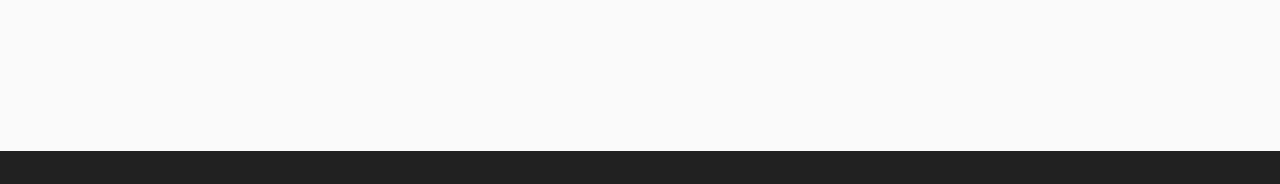
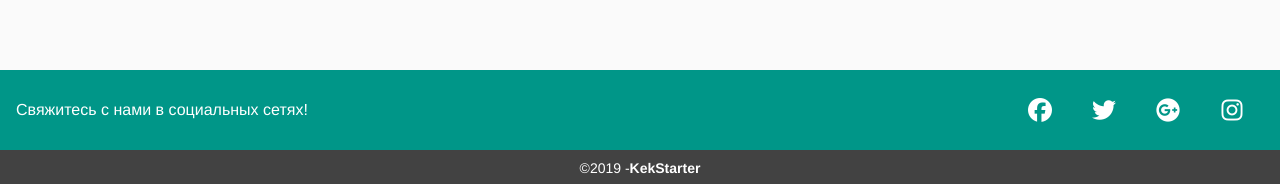
Before and after one commit to Tommy-88/Kekstarter, a Vue app in the folder Vu/: page /#/ in a window 1280 px wide. Shown: the part 613-797 px from the top of the page. Built offline with nearby package versions, Linux system fonts and the light colour scheme; no server answers.

Commit message:
add footer component

```diff
--- a/Vu/index.html
+++ b/Vu/index.html
@@ -1,13 +1,18 @@
 <!DOCTYPE html>
 <html>
-  <head>
+
+<head>
     <meta charset="utf-8">
     <meta name="viewport" content="width=device-width,initial-scale=1.0">
     <link href="https://fonts.googleapis.com/icon?family=Material+Icons" rel="stylesheet">
     <title>vue</title>
-  </head>
-  <body>
+    <script src="https://kit.fontawesome.com/99731cd8e6.js"></script>
+
+</head>
+
+<body>
     <div id="app"></div>
     <!-- built files will be auto injected -->
-  </body>
+</body>
+
 </html>
--- a/Vu/package.json
+++ b/Vu/package.json
@@ -11,9 +11,9 @@
         "build": "node build/build.js"
     },
     "dependencies": {
+        "axios": "^0.19.0",
         "bootstrap": "^4.3.1",
         "bootstrap-vue": "^2.0.0-rc.24",
-        "axios": "^0.19.0",
         "vue": "^2.5.2",
         "vue-router": "^3.0.1",
         "vue2-circle-progress": "^1.2.3",
--- a/Vu/src/App.vue
+++ b/Vu/src/App.vue
@@ -6,7 +6,7 @@
         <router-view></router-view>
       </v-container>
     </v-content>
-    <v-footer dark></v-footer>
+    <app-footer></app-footer>
   </v-app>
 </template>
 
--- /dev/null
+++ b/Vu/src/components/Footer.vue
@@ -0,0 +1,54 @@
+
+<template>
+  <v-footer
+    dark
+    height="auto"
+  >
+    <v-card
+      class="flex"
+      flat
+      tile
+    >
+      <v-card-title class="teal">
+        <strong class="subheading">Свяжитесь с нами в социальных сетях!</strong>
+
+        <v-spacer></v-spacer>
+
+        <v-btn
+          v-for="icon in icons"
+          :key="icon"
+          class="mx-3"
+          dark
+          icon
+        >
+          <v-icon size="24px">{{ icon }}</v-icon>
+        </v-btn>
+      </v-card-title>
+
+      <v-card-actions class="grey darken-3 justify-center">
+        &copy;2019 -<strong>KekStarter</strong>
+      </v-card-actions>
+    </v-card>
+  </v-footer>
+</template>
+<script src="https://kit.fontawesome.com/99731cd8e6.js"></script>
+<script>
+
+  export default {
+    data: () => ({
+      icons: [
+        'fab fa-facebook',
+        'fab fa-twitter',
+        'fab fa-google-plus',
+        'fab fa-instagram'
+      ]
+    })
+  }
+</script>
+<style scoped>
+.subheading{
+}
+.teal{
+    height: auto;
+}
+</style>
--- a/Vu/src/components/HomeComponent.vue
+++ b/Vu/src/components/HomeComponent.vue
@@ -1,7 +1,7 @@
 <template>
     <main>
       <div class="about">
-        <h2>Недавно созданные проекты</h2>
+        <h2 id="first">Недавно созданные проекты</h2>
         <FeesViewForm></FeesViewForm>
       </div>
     </main>
@@ -16,6 +16,7 @@ export default {
 </script>
 
 <style scoped>
+
 #first{
 margin-top:1%;
 }
--- a/Vu/src/router/index.js
+++ b/Vu/src/router/index.js
@@ -13,10 +13,12 @@ import 'vuetify/dist/vuetify.min.css'
 import CreateProjectComponent from '@/components/CreateProjectComponent'
 import 'material-design-icons-iconfont/dist/material-design-icons.css'
 import FeesViewForm from '@/components/FeesViewForm'
+import Footer from '@/components/Footer'
 
 Vue.component('navbar', NavBar)
 Vue.component('home', Home)
 Vue.component('app-header', Header)
+Vue.component('app-footer', Footer)
 Vue.use(Vuetify, {
     iconfont: 'md'
 })
```
Also changed, not shown: 1 other file (tests, documents, lock files or other folders).
